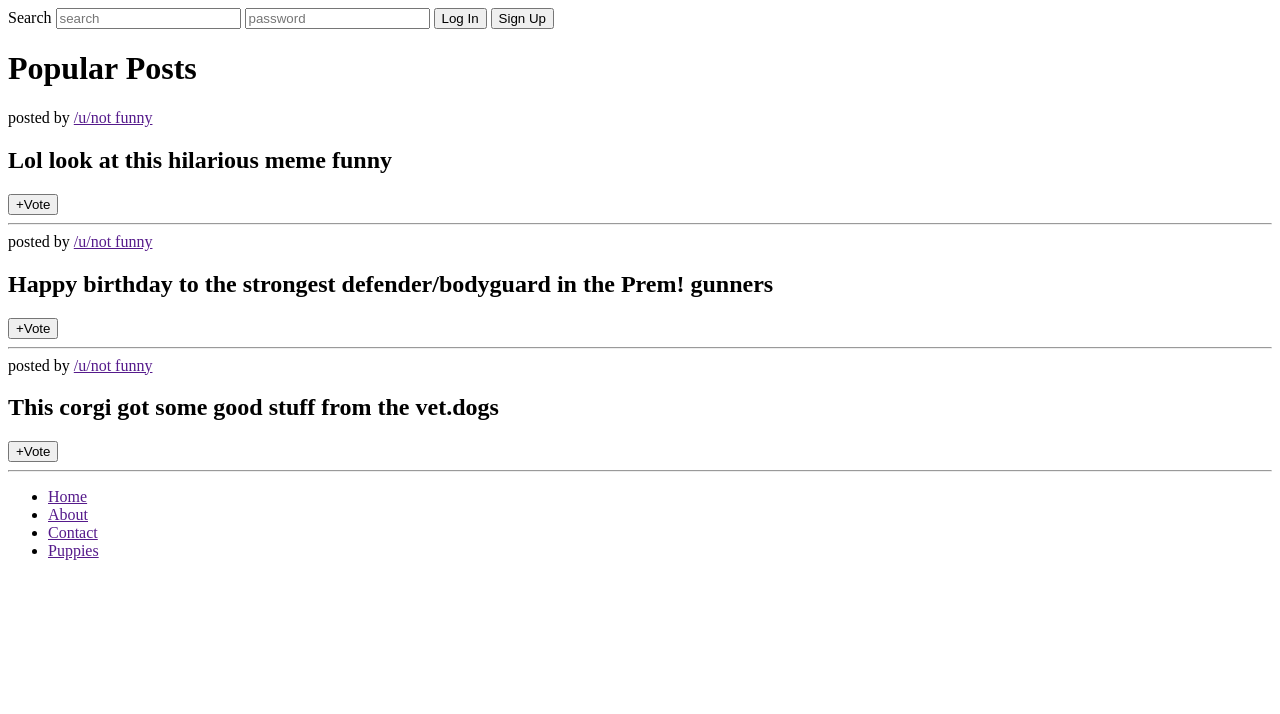
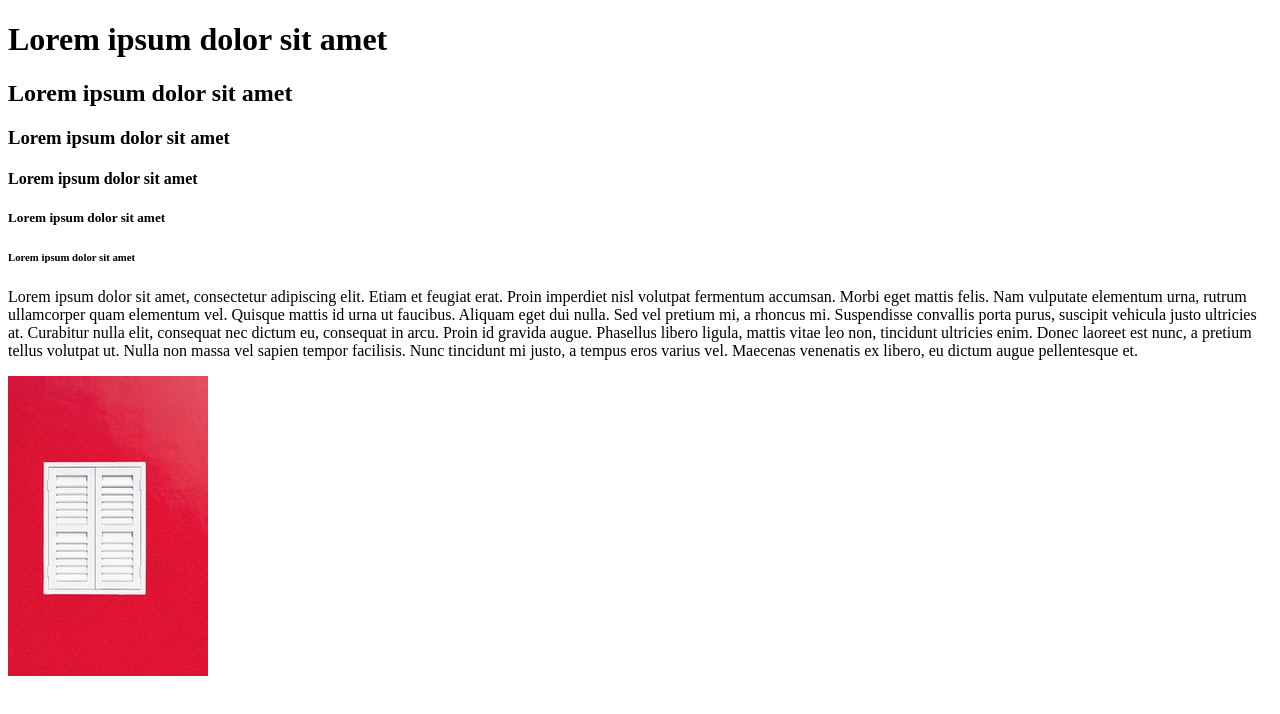
Before and after one commit to shaziatitlee/shazia_titlee, a plain HTML site: page index.html in a window 1280 px wide. Drawn offline with Linux system fonts and the light colour scheme.

Commit message:
Add files via upload

```diff
--- a/index.html
+++ b/index.html
@@ -3,52 +3,28 @@
 
 <head>
     <meta charset="UTF-8">
+    <meta http-equiv="X-UA-Compatible" content="IE=edge">
     <meta name="viewport" content="width=device-width, initial-scale=1.0">
-    <title>Document</title>
-    <link rel="stylesheet" href="LLL.css">
+    <title>HTML</title>
 </head>
 
 <body>
-    <nav>
-        <label for="search">Search</label>
-        <input type="text" placeholder="search" id="search">
-        <input type="password" placeholder="password">
-        <button>Log In</button>
-        <button id="signup">Sign Up</button>
-    </nav>
-    <main>
-        <h1>Popular Posts</h1>
-        <section class="post">
-            <span> posted by <a href="">/u/not funny</a></span>
-            <h2>Lol look at this hilarious meme <span class="tag">funny</span></h2>
-            <button>+Vote</button>
-            <hr>
-        </section>
-        <section class="post">
-            <span> posted by <a href="">/u/not funny</a></span>
-            <h2>Happy birthday to the strongest defender/bodyguard in the Prem! <span class="tag">gunners</span></h2>
-            <button>+Vote</button>
-            <hr>
-        </section>
-        <section class="post">
-            <span> posted by <a href="">/u/not funny</a></span>
-            <h2>This corgi got some good stuff from the vet.<span class="tag">dogs</span></h2>
-            <button>+Vote</button>
-            <hr>
-        </section>
-    </main>
+    <h1>Lorem ipsum dolor sit amet</h1>
+    <h2>Lorem ipsum dolor sit amet</h2>
+    <h3>Lorem ipsum dolor sit amet</h3>
+    <h4>Lorem ipsum dolor sit amet</h4>
+    <h5>Lorem ipsum dolor sit amet</h5>
+    <h6>Lorem ipsum dolor sit amet</h6>
 
-    <footer>
-        <nav>
-            <ul>
-                <li><a href="">Home</a></li>
-                <li><a href="">About</a></li>
-                <li><a href="">Contact</a></li>
-                <li><a href="">Puppies</a></li>
-            </ul>
-        </nav>
-    </footer>
+    <p>Lorem ipsum dolor sit amet, consectetur adipiscing elit. Etiam et feugiat erat. Proin imperdiet nisl volutpat
+        fermentum accumsan. Morbi eget mattis felis. Nam vulputate elementum urna, rutrum ullamcorper quam elementum
+        vel. Quisque mattis id urna ut faucibus. Aliquam eget dui nulla. Sed vel pretium mi, a rhoncus mi. Suspendisse
+        convallis porta purus, suscipit vehicula justo ultricies at. Curabitur nulla elit, consequat nec dictum eu,
+        consequat in arcu. Proin id gravida augue. Phasellus libero ligula, mattis vitae leo non, tincidunt ultricies
+        enim. Donec laoreet est nunc, a pretium tellus volutpat ut. Nulla non massa vel sapien tempor facilisis. Nunc
+        tincidunt mi justo, a tempus eros varius vel. Maecenas venenatis ex libero, eu dictum augue pellentesque et.</p>
 
+    <img src=" images/window.jpg" alt="">
 </body>
 
 </html>
```
Also changed, not shown: images/window.jpg (added).
